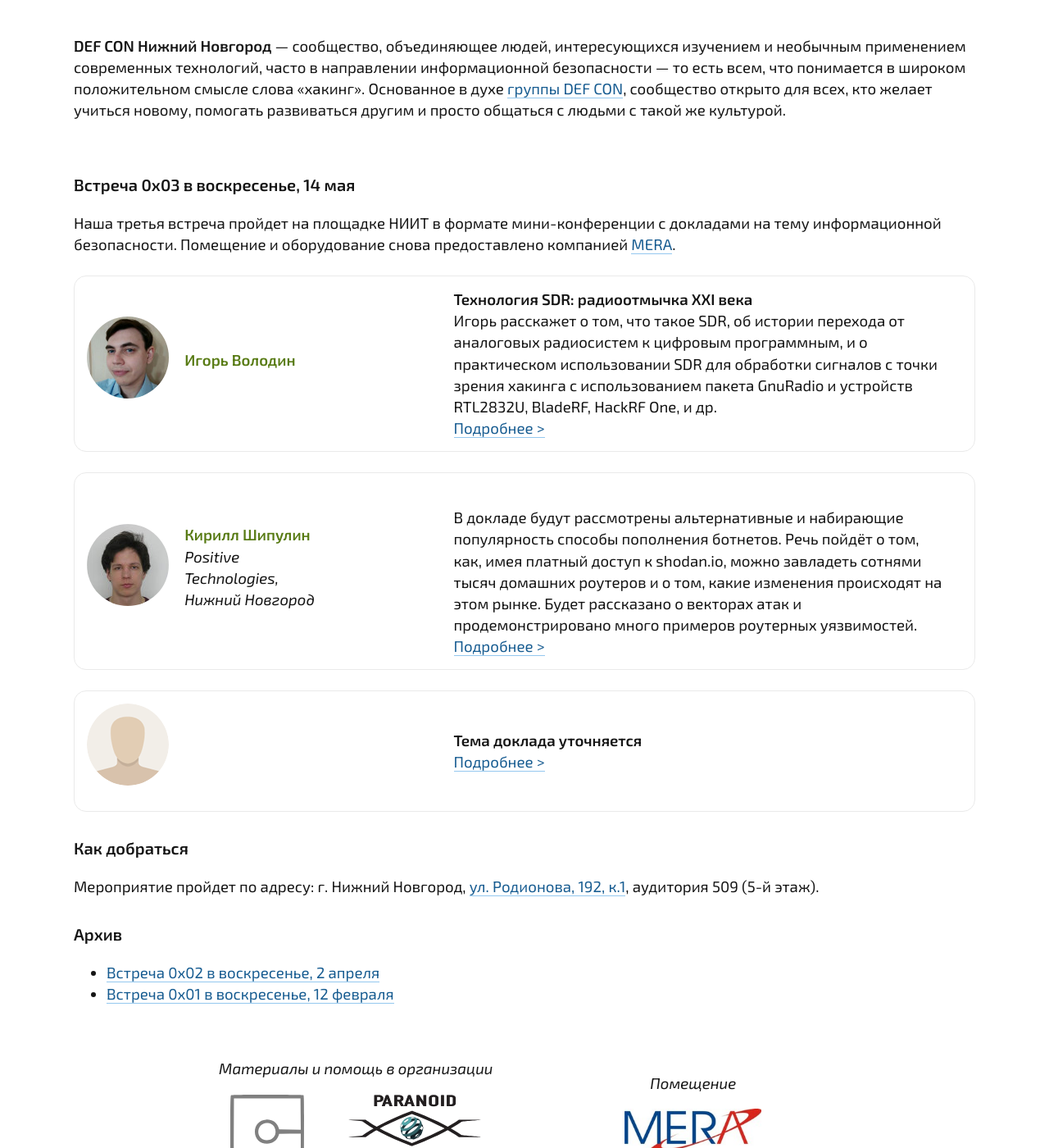
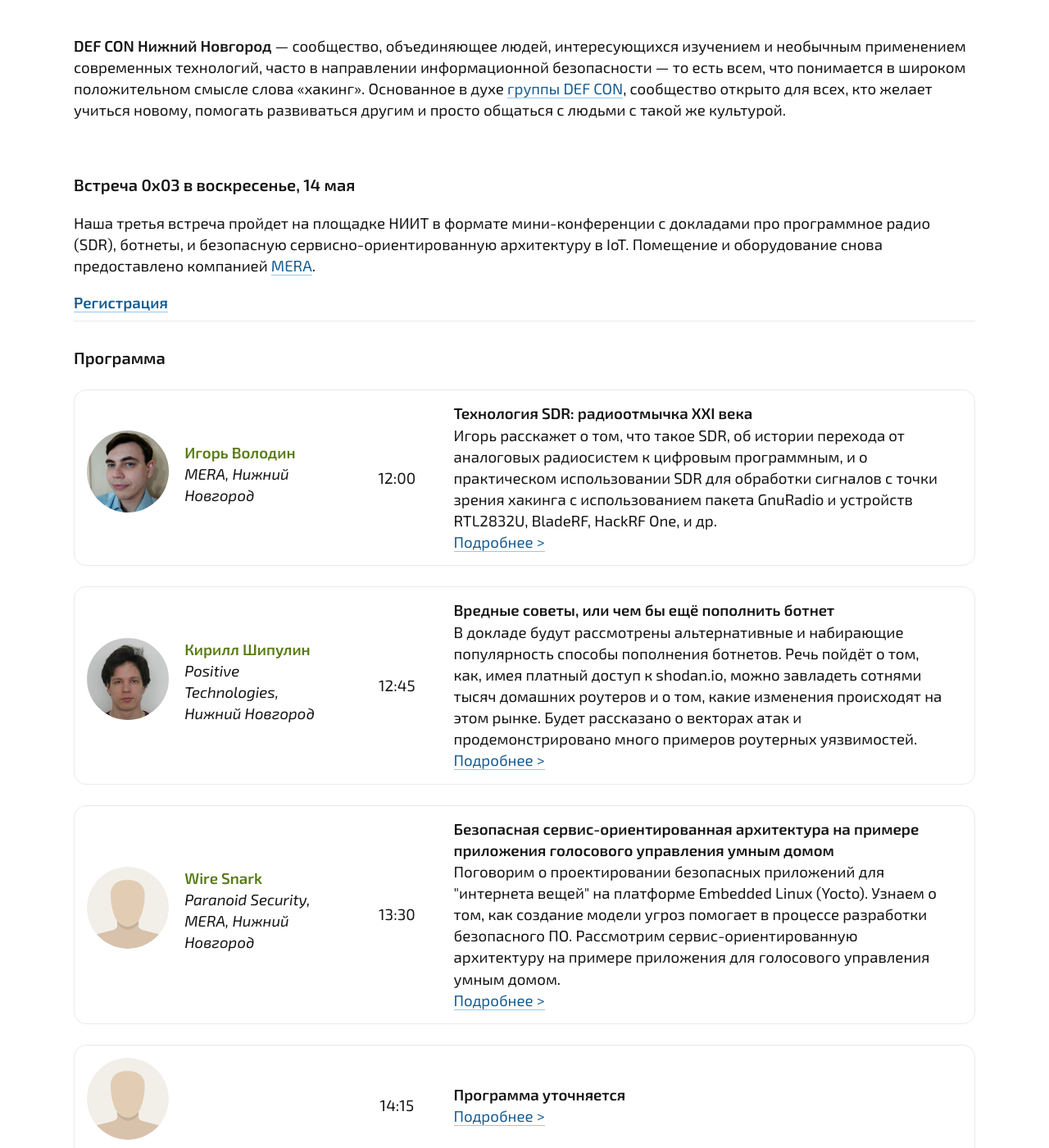
Before and after one commit to defcon-nn/defcon-nn.github.io, a Jekyll site: the page built from index.html, in a window 1280 px wide and 1400 px high, scrolled down 266 px. Shown: the whole window at 82% size. Built offline with Jekyll 4.4.1, drawn with Linux system fonts in a browser that asks for light colours.

Commit message:
Добавлена ссылка регистрации и дополнена программа

```diff
--- /dev/null
+++ b/0x03/iot.md
@@ -0,0 +1,9 @@
+---
+layout: talk
+meetup: meetup_14_05_2017
+speaker: 2
+---
+
+В докладе рассматривается методология построения безопасных систем в применении к созданию приложений для "интернета вещей". Рассказывается, что такое модель угроз, как она встраивается в процесс разработки программного обеспечения (SDLC). На примере приложения для голосового управления иллюстрируется применение принипа разделения обязанностей и принципа наименьших привилегий. Рассматриваются практические аспекты создания приложения с сервис-ориентированной архитектурой в окружении Yocto Linux - использование DBus IPC, выбор подходящих безопасных языков программирования (среди Go, Rust, Python, Node.js, Java). Затрагиваются вопросы изоляции уязвимого кода, обрабатывающего недоверенные входные данные.
+
+Доклад делается на основе практического опыта автора, принимавшего участие в создании коммерческой системы умного дома в качестве архитектора, разработчика и специалиста по безопасности на этапе проектирования и прототипирования. В результате создан работающий прототип, предложена архитектура для продуктовой реализации, заложены основы этой реализации.
--- a/_data/meetup_14_05_2017.yml
+++ b/_data/meetup_14_05_2017.yml
@@ -1,29 +1,39 @@
 - title: "Технология SDR: радиоотмычка XXI века"
   speaker:
     - name: Игорь Володин
-      company:
+      company: MERA, Нижний Новгород
       avatar: igor.jpg
       bio: Радиолюбитель, чье увлечение компьютерной безопасностью привело в волшебный мир цифровой обработки сигналов, и их анализа. Создатель сайта <a href="http://my-gnuradio.org">my-gnuradio.org</a>, посвященного работе с пакетом GnuRadio. В настоящее время работает в компании "Мера" инженером по тестированию.
-  time: ""
+  time: "12:00"
   description: "Игорь расскажет о том, что такое SDR, об истории перехода от аналоговых радиосистем к цифровым программным, и о практическом использовании SDR для обработки сигналов с точки зрения хакинга с использованием пакета GnuRadio и устройств RTL2832U, BladeRF, HackRF One, и др."
   page: /0x03/sdr.html
 
-- title:
+- title: "Вредные советы, или чем бы ещё пополнить ботнет"
   speaker:
     - name: Кирилл Шипулин
       company: Positive Technologies, Нижний Новгород
       avatar: kirill.jpg
       bio: Исследователь из компании Positive Technologies. Занимается исследованием сетевых атак и написанием сигнатур для Suricata IDS.
-  time: ""
+  time: "12:45"
   description: В докладе будут рассмотрены альтернативные и набирающие популярность способы пополнения ботнетов. Речь пойдёт о том, как, имея платный доступ к shodan.io, можно завладеть сотнями тысяч домашних роутеров и о том, какие изменения происходят на этом рынке. Будет рассказано о векторах атак и продемонстрировано много примеров роутерных уязвимостей.
   page: /0x03/botnet.html
 
-- title: Тема доклада уточняется
+- title: Безопасная сервис-ориентированная архитектура на примере приложения голосового управления умным домом
+  speaker:
+    - name: Wire Snark
+      company: Paranoid Security, MERA, Нижний Новгород
+      avatar: anon.png
+      bio: Системный разработчик, занимается в основном средним уровнем — сервисами и демонами. Платформа для устройств «интернета вещей» на Yocto Linux, платформа Андроид, телефония, голосовое управление. По второй специализации - исследователь ИБ, занимается whitebox-аудитом приложений. Защитник приватности, анонимности и безопасности пользователей. Стронник этичного хакинга, программирования и свободного ПО.
+  time: "13:30"
+  description: Поговорим о проектировании безопасных приложений для "интернета вещей" на платформе Embedded Linux (Yocto). Узнаем о том, как создание модели угроз помогает в процессе разработки безопасного ПО. Рассмотрим сервис-ориентированную архитектуру на примере приложения для голосового управления умным домом.
+  page: /0x03/iot.html
+
+- title: Программа уточняется
   speaker:
     - name:
       company:
       avatar: anon.png
       bio:
-  time: ""
+  time: "14:15"
   description:
-  page: /0x03/radare.html
+  page: /0x03/roundtable.html
--- a/index.html
+++ b/index.html
@@ -9,7 +9,13 @@
 <div id="events_table">
 	<h2>Встреча 0x03 в воскресенье, 14 мая</h2>
 
-	<p>Наша третья встреча пройдет на площадке НИИТ в формате мини-конференции с докладами на тему информационной безопасности. Помещение и оборудование снова предоставлено компанией <a href="http://mera.ru">MERA</a>.</a></p>
+	<p>Наша третья встреча пройдет на площадке НИИТ в формате мини-конференции с докладами про программное радио (SDR), ботнеты, и безопасную сервисно-ориентированную архитектуру в IoT. Помещение и оборудование снова предоставлено компанией <a href="http://mera.ru">MERA</a>.</a></p>
+
+	<strong><a href="https://goo.gl/forms/fOJYQkUvZyb3mpc42">Регистрация</a></strong>
+
+	<hr />
+
+	<h2>Программа</h2>
 
 	<ul id="talks">
 		{% for talk in site.data.meetup_14_05_2017 %}
```
Also changed, not shown: 0x03/radare.md (deleted, +0 -5 lines).
